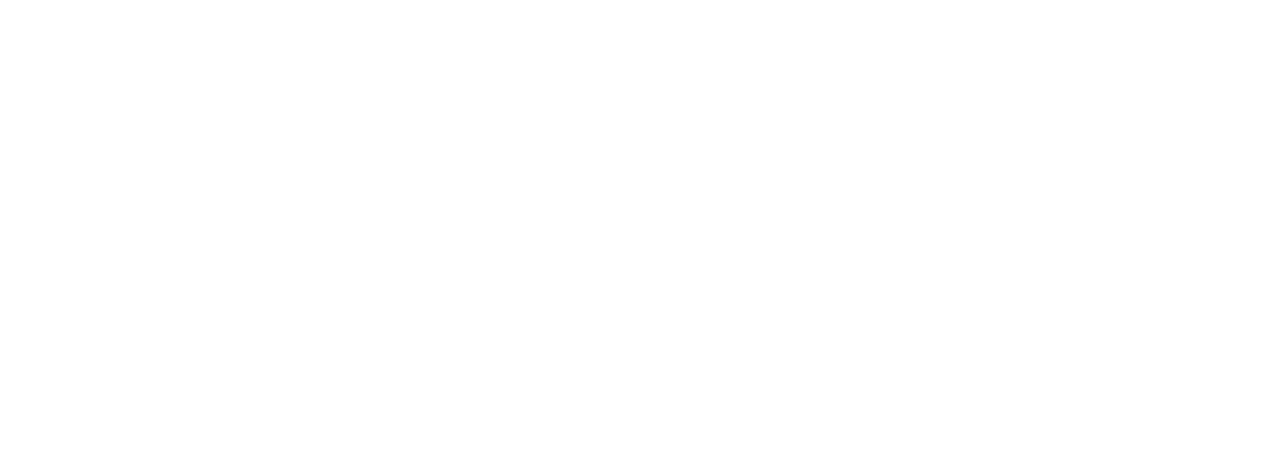
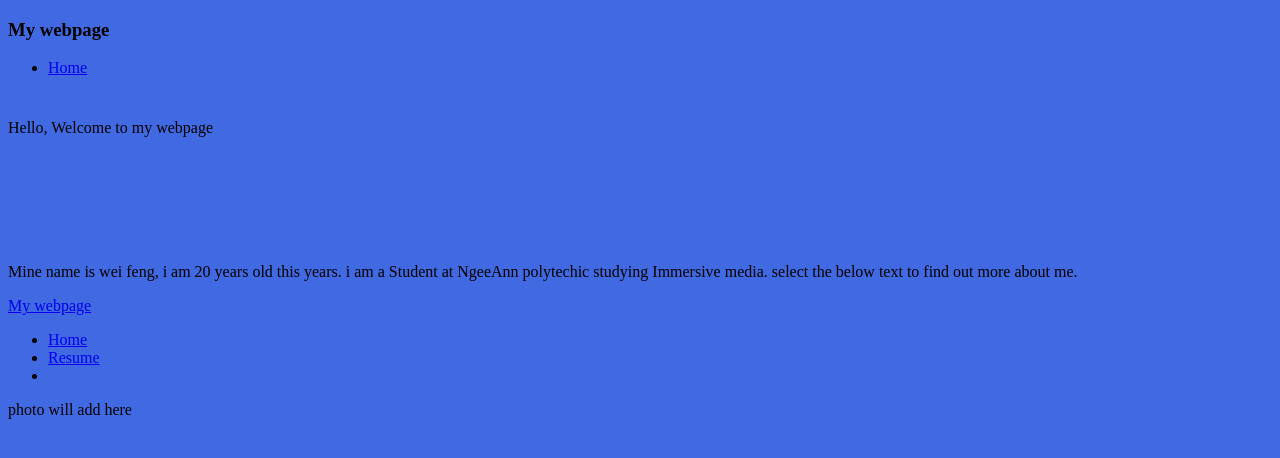
Before and after one commit to weifeng-l/Assignment-1, a plain HTML site: page index.html in a window 1280 px wide. Drawn offline with Linux system fonts and the light colour scheme.

Commit message:
Add files via upload

```diff
--- a/index.html
+++ b/index.html
@@ -1,11 +1,48 @@
 <!DOCTYPE html>
 <html lang="en">
+
 <head>
+    <style>
+        body {
+            background-color: royalblue;
+        }
+    </style>
     <meta charset="UTF-8">
     <meta name="viewport" content="width=device-width, initial-scale=1.0">
     <title>Document</title>
 </head>
+
 <body>
+    <header>
+        <h3>My webpage</h3>
+        <ul>
+            <li><a href="#one">Home</a></li>
+        </ul>
+    </header>
+    <section id="one">
+        <div class="content parallax">
+            <div>
+                <svg class="title">
+                    <text x="0" y="40">Hello, Welcome to my webpage</text>
+                </svg>
+                <p class="lead">
+                    Mine name is wei feng, i am 20 years old this years. i am a Student at NgeeAnn polytechic studying
+                    Immersive media. select the below text to find out more about me.
+                </p>
+                <p class="lead">
+                    <a href="#" class="logo">My webpage</a>
+                    <ul>
+                        <li><a href="index.html" class="active">Home</a></li>
+                        <li><a href="resume.html">Resume</a></li>
+                        <li><a href="contact.html>Contact"></a></li>
+                    </ul>
+                </p>
+            </div>
+            <div class="blur">
+                photo will add here
+            </div>
+        </div>
+    </section>
+</body>
 
-</body>
 </html>
```
